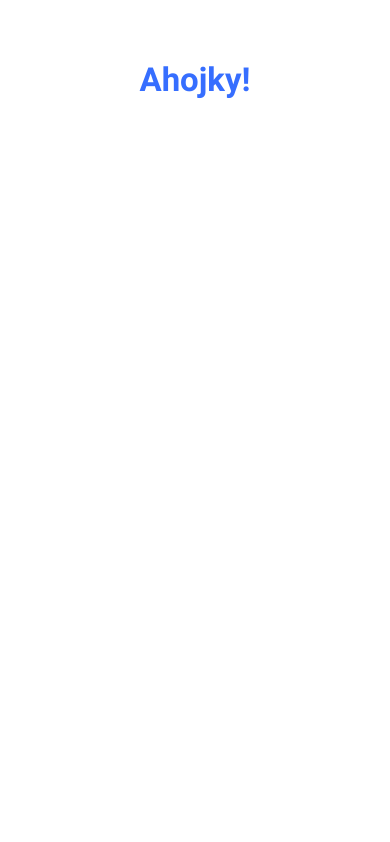
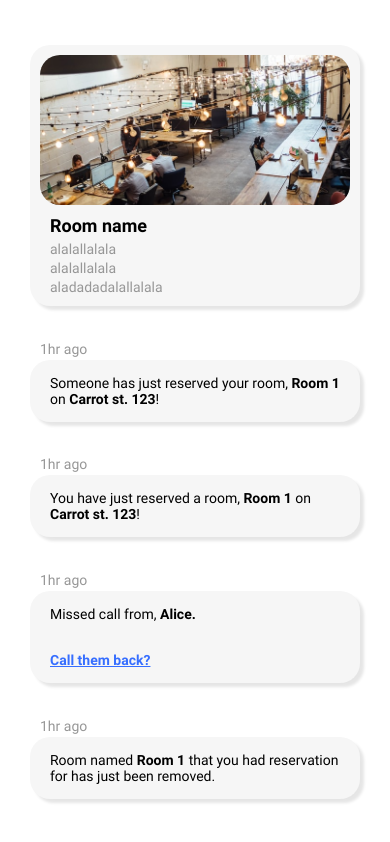
Before and after one commit to mtaa-rezervi/frontend, a React Native app: screen / in a window 390 px wide. Built offline with nearby package versions, Linux system fonts and the light colour scheme.

Commit message:
added basic custom components

```diff
--- a/App.js
+++ b/App.js
@@ -1,9 +1,17 @@
 import { StatusBar } from 'expo-status-bar';
-import { StyleSheet, Text, View } from 'react-native';
+import { StyleSheet, Text, View, TouchableOpacity, TextInput } from 'react-native';
 import { useFonts } from 'expo-font';
 import AppLoading from 'expo-app-loading';
+import React, { useState } from 'react'
+
 import colors from './styles/colors';
 import textStyle from './styles/text';
+
+import StandardButton from './components/standardButton';
+import CustomInput from './components/customInput';
+import ProfileButton from './components/profileButton';
+import Listing from './components/listing';
+import Notification from './components/noti';
 
 export default function App() {
 
@@ -17,19 +25,26 @@ export default function App() {
   }
 
   return (
-    <View style={styles.container}>
-      <Text style={[textStyle.h1, { color: colors.blue }]}>Ahojky!</Text>
-      <StatusBar style="auto" />
+    <View style={ styles.container } >
+      {/* <Text style={[textStyle.small, { color: colors.blue }]}>Ahojky!</Text> */}
+      {/* <StandardButton title='' /> */}
+      {/* <ProfileButton title='' color={ colors.lightGrey } /> */}
+      {/* <CustomInput placeholder='Password' /> */}
+      <Listing roomName='' />
+      <Notification type='booked_room' time='1hr' roomName='Room 1' street='Carrot st. 123' />
+      <Notification type='new_booking' time='1hr' roomName='Room 1' street='Carrot st. 123' />
+      <Notification type='missed_call' time='1hr' roomName='Room 1' user='Alice' street='Carrot st. 123' />
+      <Notification type='removed_listing' time='1hr' roomName='Room 1' user='Alice' street='Carrot st. 123' />
     </View>
-  );
+  )
 }
 
 const styles = StyleSheet.create({
-  container: {
-    flex: 1,
-    backgroundColor: '#fff',
-    marginTop: 60,
-    alignItems: 'center',
-    justifyContent: 'flex-start',
-  },
+container: {
+  flex: 1,
+  backgroundColor: '#fff',
+  padding: 10,
+  alignItems: 'center',
+  justifyContent: 'space-evenly',
+}
 });
--- /dev/null
+++ b/components/customInput.js
@@ -0,0 +1,36 @@
+import { StyleSheet, View, TextInput } from 'react-native';
+import colors from '../styles/colors';
+import textStyle from '../styles/text';
+import React, { useState } from 'react'
+
+const CustomInput = ({ placeholder }) => {
+  const [text, setText] = useState('')
+
+  return (
+    <View style={ styles.inputContainer }>
+      <TextInput style= {[styles.input, textStyle.small]} value={text}
+        placeholder={ placeholder }
+        onChangeText={(text) => {
+        setText(text)
+        }}
+      />
+    </View>
+)};
+
+const styles = StyleSheet.create({
+  inputContainer: {
+    width: 330,
+    height: 48,
+    backgroundColor: '#EBEBEB',
+    borderRadius: 10,
+    justifyContent: 'flex-start',
+    alignItems: 'center',
+    flexDirection: 'row'
+  },
+  input: {
+    paddingLeft: 20,
+    color: colors.grey
+  }
+});
+
+export default CustomInput;
--- /dev/null
+++ b/components/listing.js
@@ -0,0 +1,53 @@
+import { StyleSheet, Text, TouchableOpacity, Image, View } from 'react-native';
+import colors from '../styles/colors';
+import textStyle from '../styles/text';
+
+const Listing = ({ roomName }) => {
+  return (
+    <TouchableOpacity style={ styles.button }>
+      <View style={ styles.container }>
+        <Image style={ styles.image } source={require('../assets/images/room1.jpg')}/>
+        <Text style={[styles.heading, textStyle.small, { fontFamily: 'roboto-bold' }]}>{ roomName || 'Room name' }</Text>
+        <Text style={[styles.text, textStyle.smaller]}>alalallalala</Text>
+        <Text style={[styles.text, textStyle.smaller]}>alalallalala</Text>
+        <Text style={[styles.text, textStyle.smaller]}>aladadadalallalala</Text>
+      </View>
+    </TouchableOpacity>
+)};
+
+const styles = StyleSheet.create({
+  container: {
+    justifyContent: 'center',
+    alignItems: 'flex-start',
+  },
+  button: {
+    width: 330,
+    height: 261,
+    borderRadius: 20,
+    backgroundColor: colors.lightGrey,
+    shadowColor: colors.black,
+    shadowOffset: { width: 4, height: 4 },
+    shadowOpacity: 0.1,
+    shadowRadius: 3,
+    elevation: 3
+  },
+  heading: {
+    paddingLeft: 20,
+    paddingBottom: 5,
+    color: colors.black,
+  },
+  text: {
+    paddingLeft: 20,
+    paddingBottom: 3,
+    color: colors.grey
+  },
+  image: {
+    width: 310,
+    height: 150,
+    resizeMode: 'cover',
+    borderRadius: 20,
+    margin: 10
+  }
+});
+
+export default Listing;
--- /dev/null
+++ b/components/noti.js
@@ -0,0 +1,96 @@
+import { StyleSheet, Text, TouchableOpacity, View } from 'react-native';
+import colors from '../styles/colors';
+import textStyle from '../styles/text';
+
+const Notification = ({ type, time, roomName, street, user }) => {
+  let component;
+
+  if (type === 'booked_room') {
+    component = (
+      <View style={ styles.container }>
+        <Text style={[styles.time, textStyle.smaller]}>{time} ago</Text>
+        <View style={ styles.notification }>
+            <Text style={[styles.text, textStyle.smaller]}>Someone has just reserved your room,
+            <Text style={{ fontFamily: 'roboto-bold' }}> {roomName}</Text> on
+            <Text style={{ fontFamily: 'roboto-bold' }}> {street}</Text>!
+            </Text>
+        </View>
+      </View>
+    );
+  } else if (type === 'new_booking') {
+    component = (
+      <View style={ styles.container }>
+        <Text style={[styles.time, textStyle.smaller]}>{time} ago</Text>
+        <View style={ styles.notification }>
+            <Text style={[styles.text, textStyle.smaller]}>You have just reserved a room,
+            <Text style={{ fontFamily: 'roboto-bold' }}> {roomName}</Text> on
+            <Text style={{ fontFamily: 'roboto-bold' }}> {street}</Text>!
+            </Text>
+        </View>
+      </View>
+    );
+  } else if (type === 'missed_call') {
+    component = (
+      <View style={ styles.container }>
+        <Text style={[styles.time, textStyle.smaller]}>{time} ago</Text>
+        <View style={ styles.notification }>
+            <Text style={[styles.text, textStyle.smaller]}>Missed call from,
+            <Text style={{ fontFamily: 'roboto-bold' }}> {user}.</Text>
+            </Text>
+            <Text style={[styles.text, styles.clickableText]} onPress={()=> someAction()}>Call them back?</Text>
+        </View>
+      </View>
+    );
+  } else if (type === 'removed_listing') {
+    component = (
+      <View style={ styles.container }>
+        <Text style={[styles.time, textStyle.smaller]}>{time} ago</Text>
+        <TouchableOpacity style={ styles.notification }>
+            <Text style={[styles.text, textStyle.smaller]}>Room named
+            <Text style={{ fontFamily: 'roboto-bold' }}> {roomName} </Text>
+            that you had reservation for has just been removed.</Text>
+        </TouchableOpacity>
+      </View>
+    );
+  }
+
+  return component;
+};
+
+const styles = StyleSheet.create({
+  container: {
+    justifyContent: 'center',
+    alignItems: 'flex-start',
+  },
+  notification: {
+    justifyContent: 'flex-start',
+    width: 330,
+    borderRadius: 20,
+    backgroundColor: colors.lightGrey,
+    shadowColor: colors.black,
+    shadowOffset: { width: 4, height: 4 },
+    shadowOpacity: 0.1,
+    shadowRadius: 3,
+    elevation: 3
+  },
+  time: {
+    paddingLeft: 10,
+    paddingBottom: 3,
+    color: colors.grey
+  },
+  text: {
+    paddingLeft: 20,
+    paddingRight: 20,
+    paddingBottom: 15,
+    paddingTop: 15,
+    color: colors.black,
+    flexWrap: 'wrap'
+  },
+  clickableText: {
+    color: colors.blue,
+    textDecorationLine: 'underline',
+    fontFamily: 'roboto-bold'
+  }
+});
+
+export default Notification;
--- /dev/null
+++ b/components/profileButton.js
@@ -0,0 +1,32 @@
+import { StyleSheet, Text, TouchableOpacity } from 'react-native';
+import colors from '../styles/colors';
+import textStyle from '../styles/text';
+import { Entypo } from '@expo/vector-icons';
+
+const ProfileButton = ({ title, color }) => {
+  return (
+    <TouchableOpacity style={[styles.button, { backgroundColor: color || colors.lightGrey }]}>
+      <Text style={[styles.buttonText, textStyle.h2]}>{title || 'Button'}</Text>
+      <Entypo style={ styles.chevron } name="chevron-right" size={24} color="black" />
+    </TouchableOpacity>
+)};
+
+const styles = StyleSheet.create({
+  button: {
+    width: 330,
+    height: 49,
+    borderRadius: 10,
+    justifyContent: 'space-between',
+    alignItems: 'center',
+    flexDirection: 'row'
+  },
+  buttonText: {
+    paddingLeft: 20,
+    color: colors.black,
+  },
+  chevron: {
+    paddingRight: 20,
+  }
+});
+
+export default ProfileButton;
--- /dev/null
+++ b/components/standardButton.js
@@ -0,0 +1,26 @@
+import { StyleSheet, Text, TouchableOpacity } from 'react-native';
+import colors from '../styles/colors';
+import textStyle from '../styles/text';
+
+const StandardButton = ({ title }) => {
+  return (
+    <TouchableOpacity style={ styles.button }>
+      <Text style={[styles.buttonText, textStyle.small]}>{ title || 'Button' }</Text>
+    </TouchableOpacity>
+)};
+
+const styles = StyleSheet.create({
+  button: {
+    backgroundColor: colors.blue,
+    width: 330,
+    height: 49,
+    borderRadius: 10,
+    justifyContent: 'center',
+    alignItems: 'center'
+  },
+  buttonText: {
+    color: colors.white,
+  }
+});
+
+export default StandardButton;
--- a/package.json
+++ b/package.json
@@ -11,6 +11,7 @@
   "dependencies": {
     "@react-navigation/bottom-tabs": "^6.3.1",
     "@react-navigation/native": "^6.0.10",
+    "@react-navigation/stack": "^6.2.1",
     "expo": "~44.0.2",
     "expo-app-loading": "~1.3.0",
     "expo-splash-screen": "~0.14.1",
@@ -20,7 +21,8 @@
     "react-native": "0.64.3",
     "react-native-safe-area-context": "3.3.2",
     "react-native-screens": "~3.10.1",
-    "react-native-web": "0.17.1"
+    "react-native-web": "0.17.1",
+    "react-native-gesture-handler": "~2.1.0"
   },
   "devDependencies": {
     "@babel/core": "^7.12.9"
--- a/styles/colors.js
+++ b/styles/colors.js
@@ -5,6 +5,7 @@ const colors = {
     grey: '#979797',
     lightGrey: '#F6F6F6',
     red: '#E03E3E',
+    white: '#FFFFFF'
 };
 
 export default colors;
```
Also changed, not shown: 1 other file (tests, documents, lock files or other folders).
